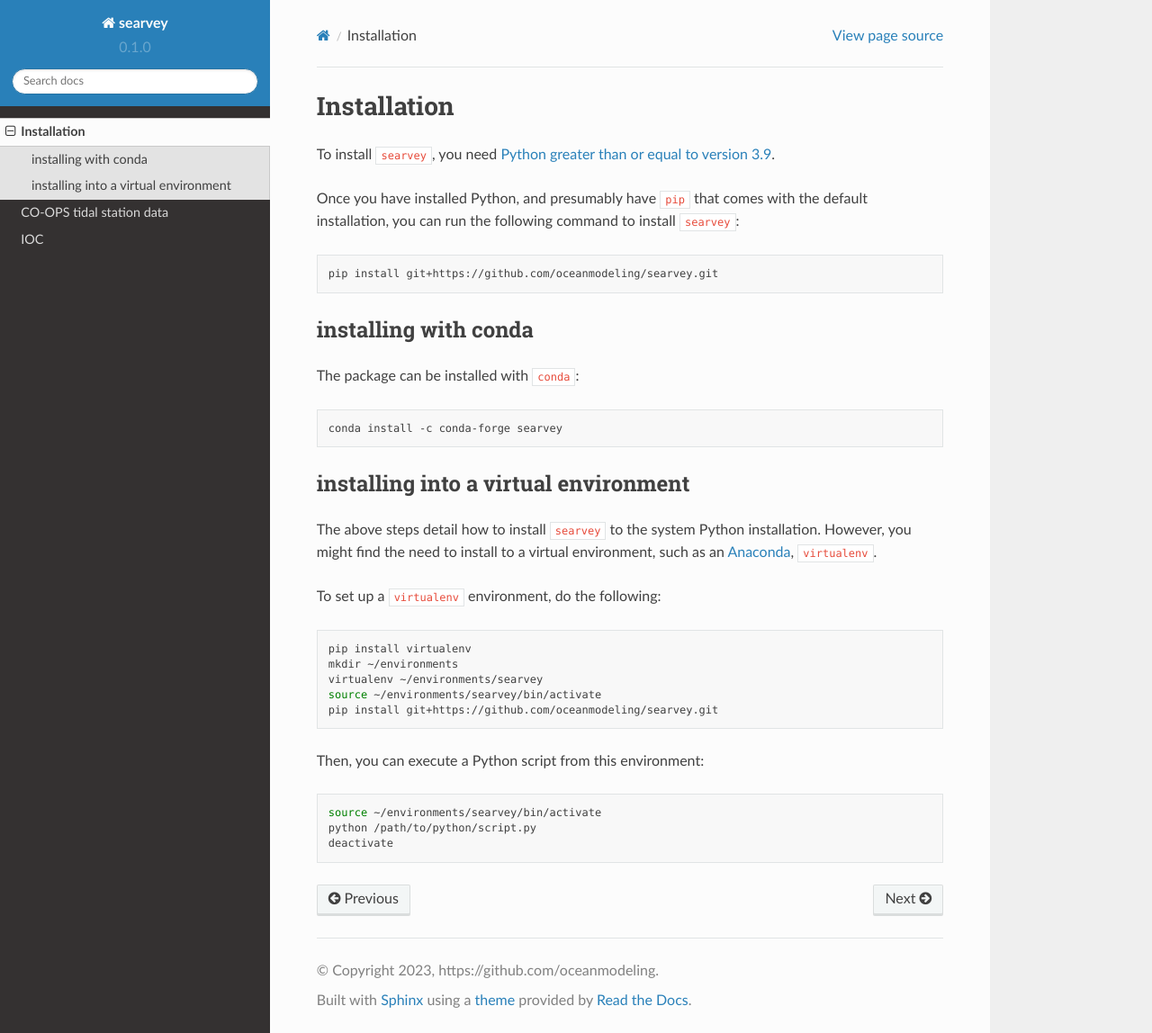
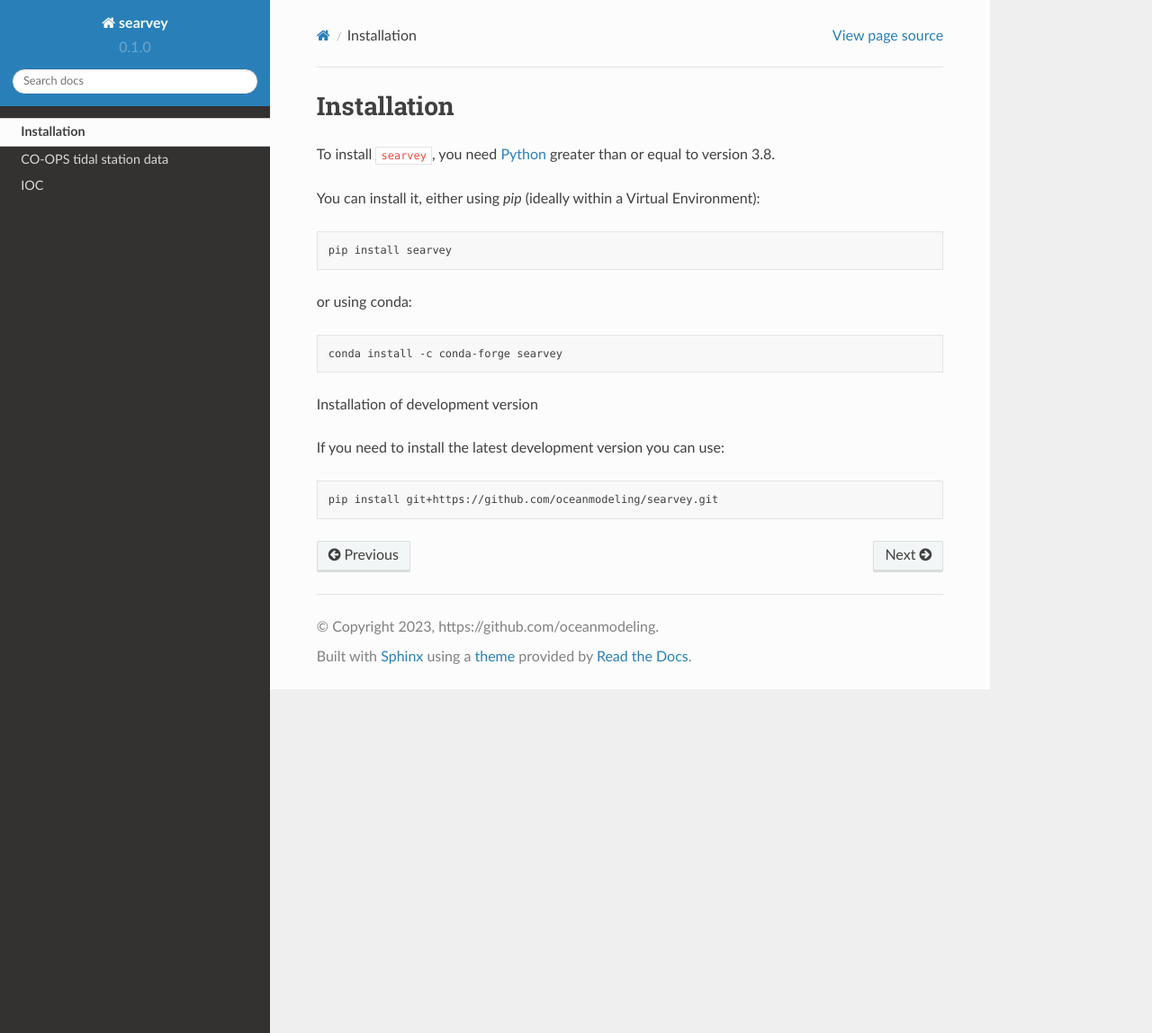
Before and after one commit to oceanmodeling/searvey, a Sphinx documentation site: the page built from docs/source/installation.rst, in a window 1280 px wide and 1148 px high. Shown: the whole window at 90% size. Built offline with Sphinx 7.4.7 and the Read the Docs theme 2.0.0, drawn with Linux system fonts in a browser that asks for light colours; the version number is read from the project's files by our own code.

Commit message:
docs: Update installation docs

```diff
--- a/docs/source/installation.rst
+++ b/docs/source/installation.rst
@@ -1,47 +1,25 @@
 Installation
 ============
 
-To install ``searvey``, you need `Python greater than or equal to version 3.9 <https://www.python.org/downloads>`_.
+To install ``searvey``, you need `Python <https://www.python.org/downloads>`_
+greater than or equal to version 3.8.
 
-Once you have installed Python, and presumably have ``pip`` that comes with the default installation,
-you can run the following command to install ``searvey``:
+You can install it, either using `pip` (ideally within a Virtual Environment):
 
 .. code-block:: bash
 
-    pip install git+https://github.com/oceanmodeling/searvey.git
+  pip install searvey
 
-
-
-installing with conda
--------------------------------------
-
-The package can be installed with ``conda``:
+or using conda:
 
 .. code-block:: bash
 
 	conda install -c conda-forge searvey
 
+Installation of development version
 
-installing into a virtual environment
--------------------------------------
-
-The above steps detail how to install ``searvey`` to the system Python installation.
-However, you might find the need to install to a virtual environment, such as an `Anaconda <https://conda.io/projects/conda/en/latest/user-guide/install/index.html#regular-installation>`_, ``virtualenv``.
-
-To set up a ``virtualenv`` environment, do the following:
+If you need to install the latest development version you can use:
 
 .. code-block:: bash
 
-    pip install virtualenv
-    mkdir ~/environments
-    virtualenv ~/environments/searvey
-    source ~/environments/searvey/bin/activate
-    pip install git+https://github.com/oceanmodeling/searvey.git
-
-Then, you can execute a Python script from this environment:
-
-.. code-block:: bash
-
-    source ~/environments/searvey/bin/activate
-    python /path/to/python/script.py
-    deactivate
+  pip install git+https://github.com/oceanmodeling/searvey.git
```
